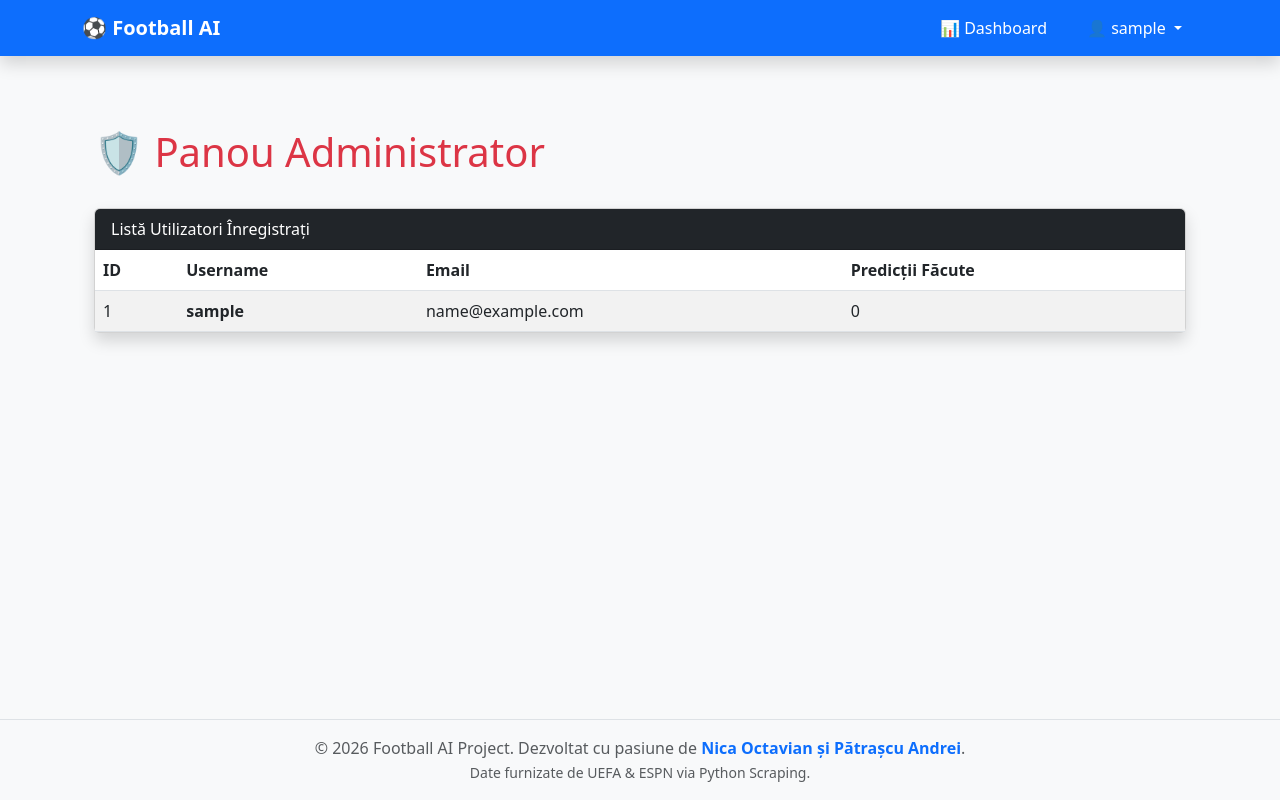
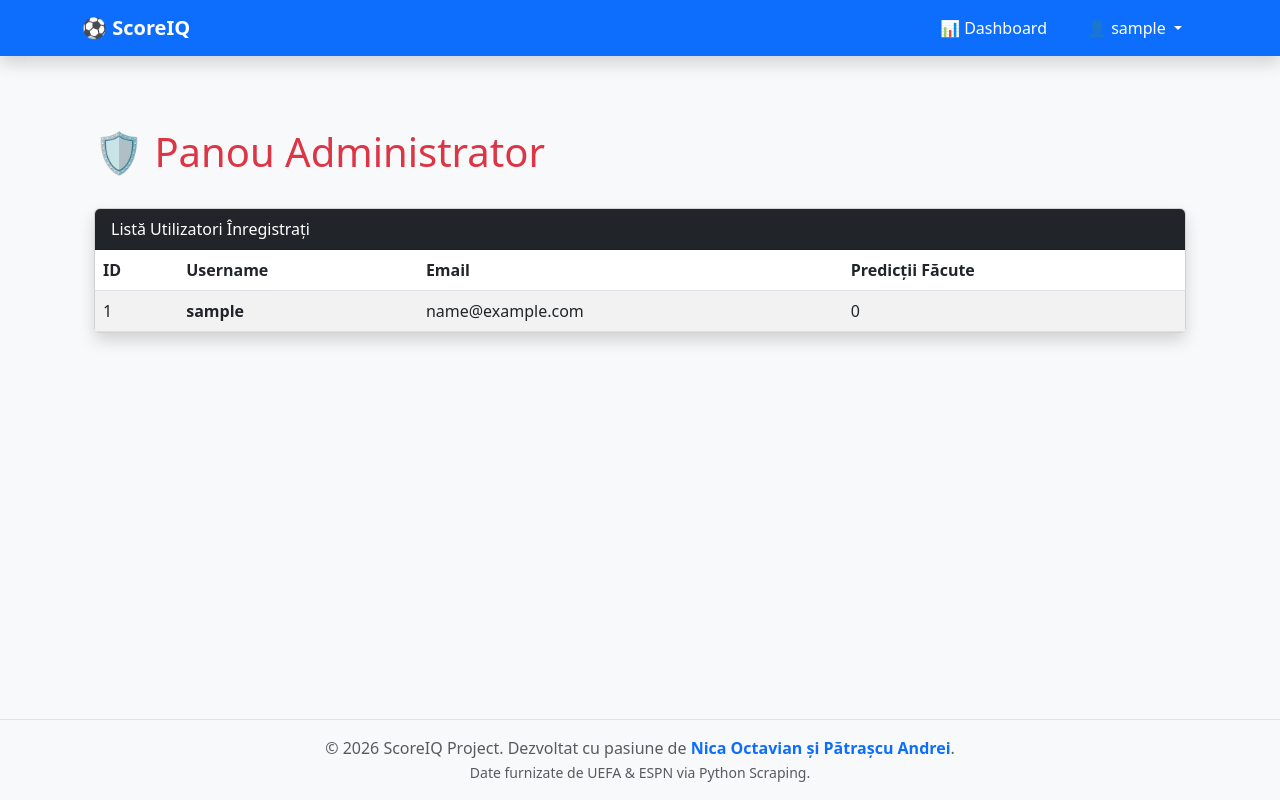
Before and after one commit to andreipatrascu1305-cmd/football-ai-predictor, a Flask app: page /admin in a window 1280 px wide. Run offline with Flask 3, Linux system fonts and the light colour scheme; the visitor is signed in with stand-in values (Sample User, id 1); data comes from the database, SQL or seed files in the repository; data that the repository does not hold is empty.

Commit message:
Fixed name errors

```diff
--- a/templates/base.html
+++ b/templates/base.html
@@ -2,7 +2,7 @@
 <html lang="ro">
 <head>
     <meta charset="UTF-8">
-    <title>Predicții Fotbal AI</title>
+    <title>ScoreIQ</title>
     <!-- Bootstrap CSS Modern -->
     <link href="https://cdn.jsdelivr.net/npm/bootstrap@5.3.0/dist/css/bootstrap.min.css" rel="stylesheet">
     <style>
@@ -18,7 +18,7 @@
   <div class="container">
     <!-- LOGO -->
     <a class="navbar-brand fw-bold" href="{{ url_for('home') }}">
-        ⚽ Football AI
+        ⚽ ScoreIQ
     </a>
 
     <button class="navbar-toggler" type="button" data-bs-toggle="collapse" data-bs-target="#navbarNav">
@@ -112,7 +112,7 @@
 <!-- Footer -->
 <footer class="bg-light text-center text-lg-start mt-5 border-top">
   <div class="text-center p-3 text-muted">
-    © 2026 Football AI Project. Dezvoltat cu pasiune de
+    © 2026 ScoreIQ Project. Dezvoltat cu pasiune de
     <span class="fw-bold text-primary">Nica Octavian și Pătrașcu Andrei</span>.
     <br>
     <small>Date furnizate de UEFA & ESPN via Python Scraping.</small>
```
